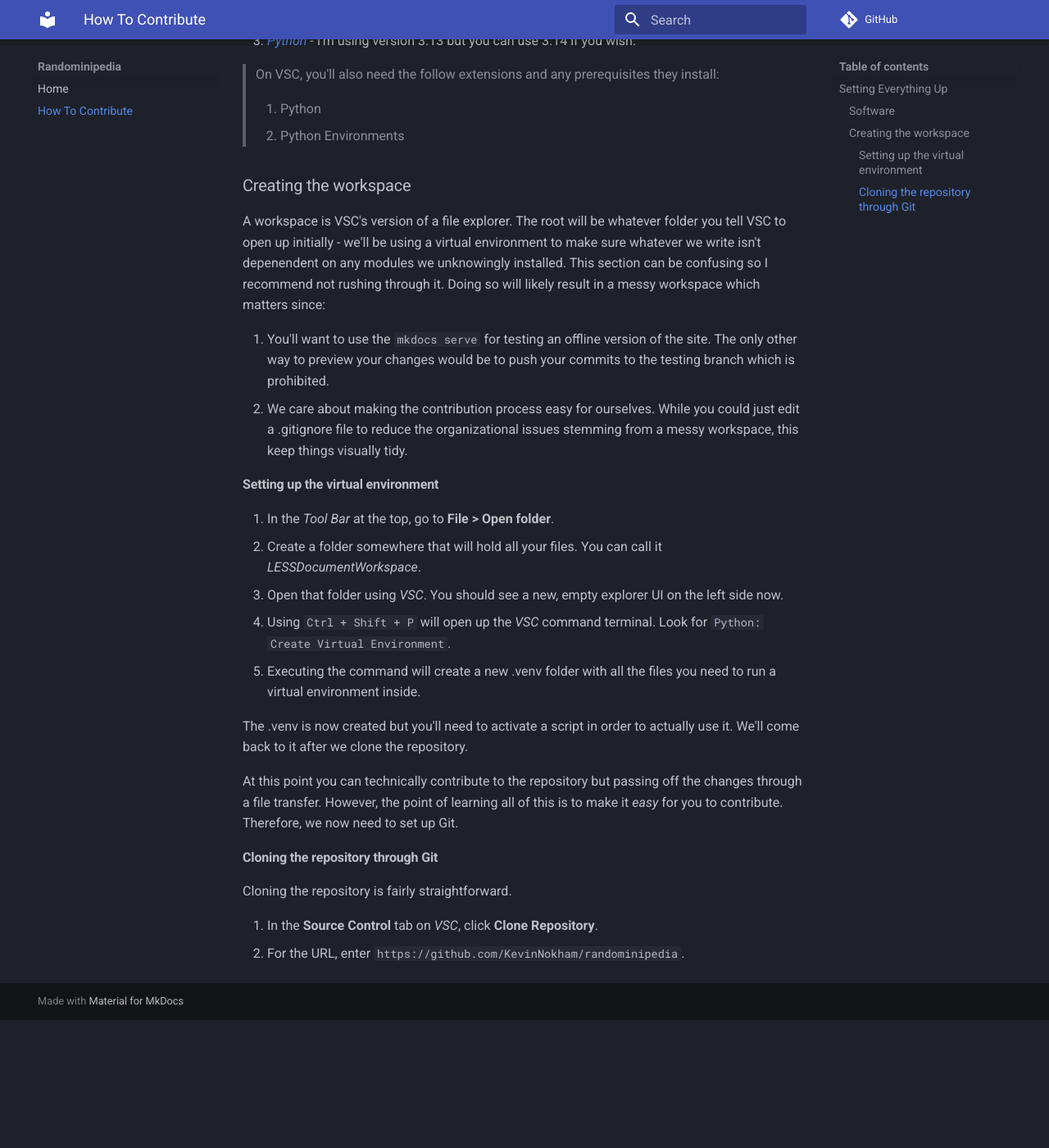
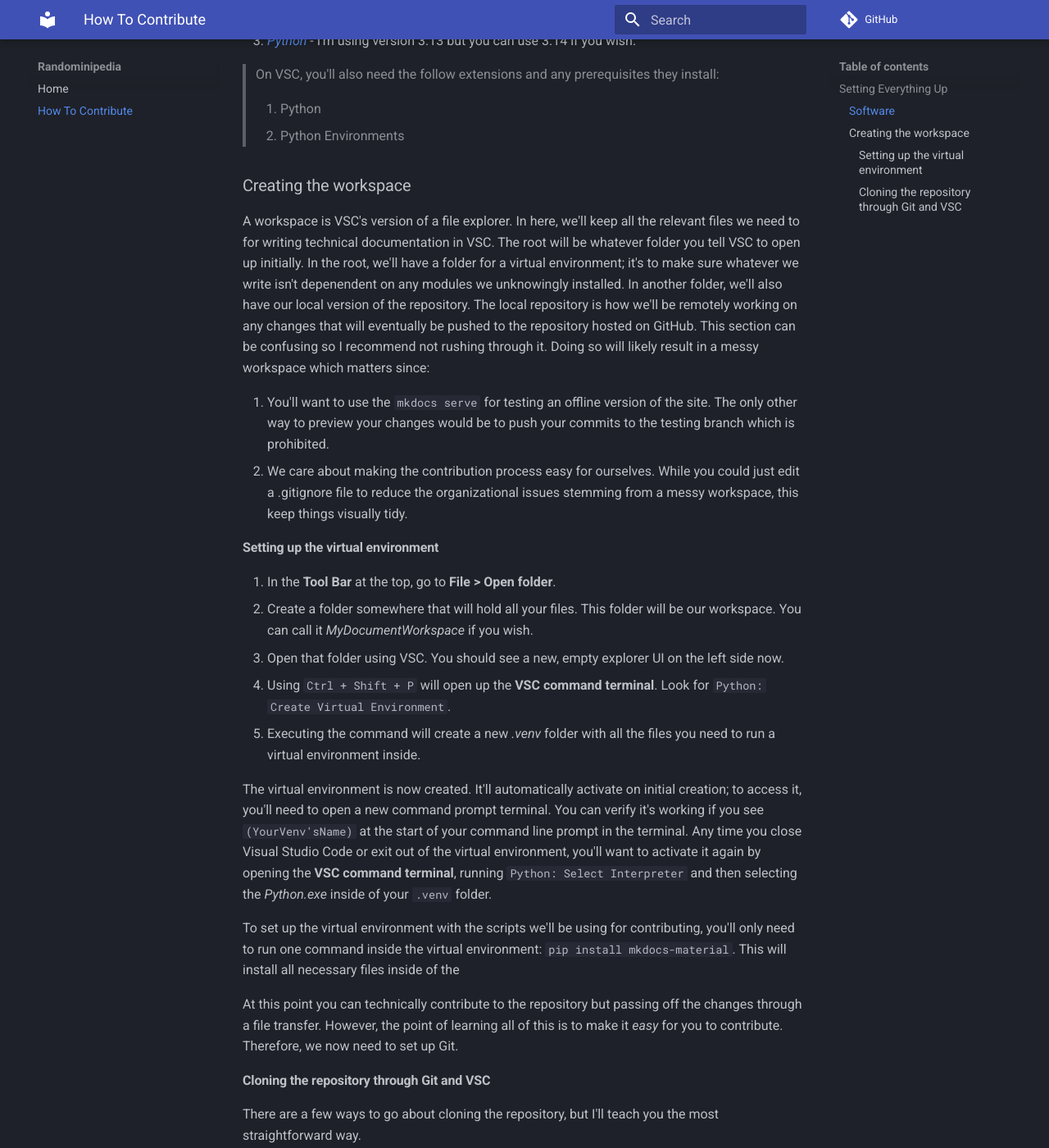
Before and after one commit to KevinNokham/randominipedia, an MkDocs documentation site: the page built from docs/howToGit.md, in a window 1280 px wide and 1400 px high, scrolled down 584 px. Shown: the whole window at 82% size. Built offline with MkDocs 1.6.1 and Material for MkDocs 9.7.7, drawn with Linux system fonts in a browser that asks for light colours; comment, search, counter and statistics services are not loaded; before the commit the page ends 1828 px from its top, so only the background shows below that; some of the changed text lies outside the part shown.

Commit message:
Rewrote the instructions for setting up virtual environments, wrote further instructions for cloning repositories.

```diff
--- a/docs/howToGit.md
+++ b/docs/howToGit.md
@@ -17,24 +17,30 @@
 > 2. Python Environments
 
 ### Creating the workspace
-A workspace is VSC's version of a file explorer. The root will be whatever folder you tell VSC to open up initially - we'll be using a virtual environment to make sure whatever we write isn't depenendent on any modules we unknowingly installed. This section can be confusing so I recommend not rushing through it. Doing so will likely result in a messy workspace which matters since:
+A workspace is VSC's version of a file explorer. In here, we'll keep all the relevant files we need to for writing technical documentation in VSC. The root will be whatever folder you tell VSC to open up initially. In the root, we'll have a folder for a virtual environment; it's to make sure whatever we write isn't depenendent on any modules we unknowingly installed. In another folder, we'll also have our local version of the repository. The local repository is how we'll be remotely working on any changes that will eventually be pushed to the repository hosted on GitHub. This section can be confusing so I recommend not rushing through it. Doing so will likely result in a messy workspace which matters since:
 
 1. You'll want to use the `mkdocs serve` for testing an offline version of the site. The only other way to preview your changes would be to push your commits to the testing branch which is prohibited.
 2. We care about making the contribution process easy for ourselves. While you could just edit a .gitignore file to reduce the organizational issues stemming from a messy workspace, this keep things visually tidy.
 
 #### Setting up the virtual environment
-1. In the *Tool Bar* at the top, go to **File > Open folder**.
-2. Create a folder somewhere that will hold all your files. You can call it *LESSDocumentWorkspace*.
-3. Open that folder using *VSC*. You should see a new, empty explorer UI on the left side now.
-4. Using `Ctrl + Shift + P` will open up the *VSC* command terminal. Look for `Python: Create Virtual Environment`.
-5. Executing the command will create a new .venv folder with all the files you need to run a virtual environment inside.
+1. In the **Tool Bar** at the top, go to **File > Open folder**.
+2. Create a folder somewhere that will hold all your files. This folder will be our workspace. You can call it *MyDocumentWorkspace* if you wish.
+3. Open that folder using VSC. You should see a new, empty explorer UI on the left side now.
+4. Using `Ctrl + Shift + P` will open up the **VSC command terminal**. Look for `Python: Create Virtual Environment`.
+5. Executing the command will create a new *.venv* folder with all the files you need to run a virtual environment inside.
 
-The .venv is now created but you'll need to activate a script in order to actually use it. We'll come back to it after we clone the repository.
+The virtual environment is now created. It'll automatically activate on initial creation; to access it, you'll need to open a new command prompt terminal. You can verify it's working if you see `(YourVenv'sName)` at the start of your command line prompt in the terminal. Any time you close Visual Studio Code or exit out of the virtual environment, you'll want to activate it again by opening the **VSC command terminal**, running `Python: Select Interpreter` and then selecting the *Python.exe* inside of your `.venv` folder.
+
+To set up the virtual environment with the scripts we'll be using for contributing, you'll only need to run one command inside the virtual environment: `pip install mkdocs-material`. This will install all necessary files inside of the
 
 At this point you can technically contribute to the repository but passing off the changes through a file transfer. However, the point of learning all of this is to make it *easy* for you to contribute. Therefore, we now need to set up Git.
 
-#### Cloning the repository through Git
-Cloning the repository is fairly straightforward.
+#### Cloning the repository through Git and VSC
+There are a few ways to go about cloning the repository, but I'll teach you the most straightforward way.
 
-1. In the **Source Control** tab on *VSC*, click **Clone Repository**.
-2. For the URL, enter `https://github.com/KevinNokham/randominipedia`.
+1. In VSC, make sure you're in the workspace established earlier (*MyDocumentWorkspace* if you've been following along).
+2. In the **VSC command terminal**, select `Git: Clone`. For the URL, enter `https://github.com/KevinNokham/randominipedia`.
+3. You now need to select a folder to store your local version of the repository. Whatever folder you select will contain all the cloned repository files starting at the repository's root level.
+> Note that the location of this folder can be anywhere on your computer or even another remote storage device. For the purposes of this tutorial, I'll be creating a new folder called *myLocalRepository* in *MyDocumentWorkspace* and selecting that as the destination.
+
+You now have a local, cloned repository of `randominipedia`. Any changes you make to the files here will be local only until you push it to one of the branches.
```
